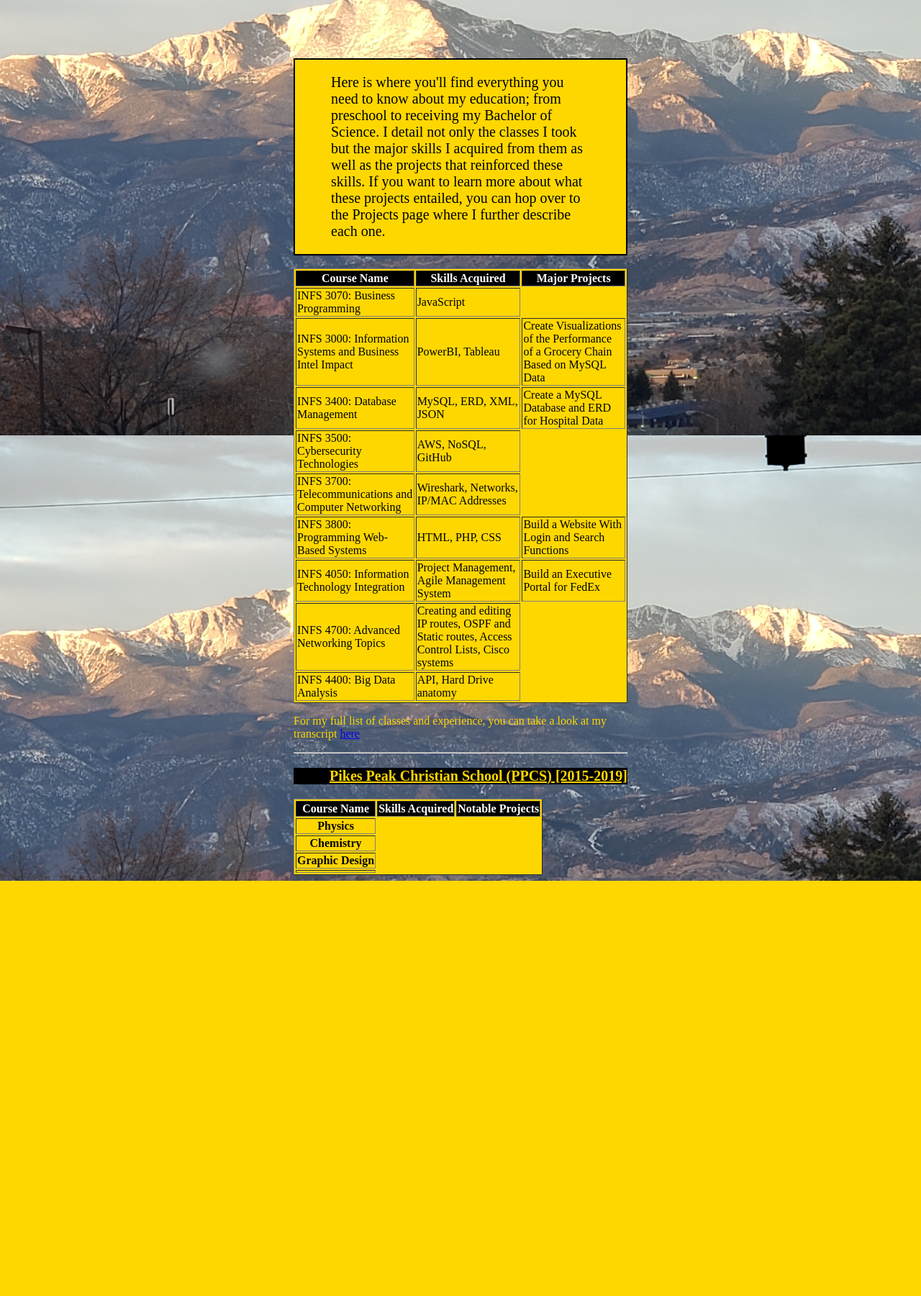
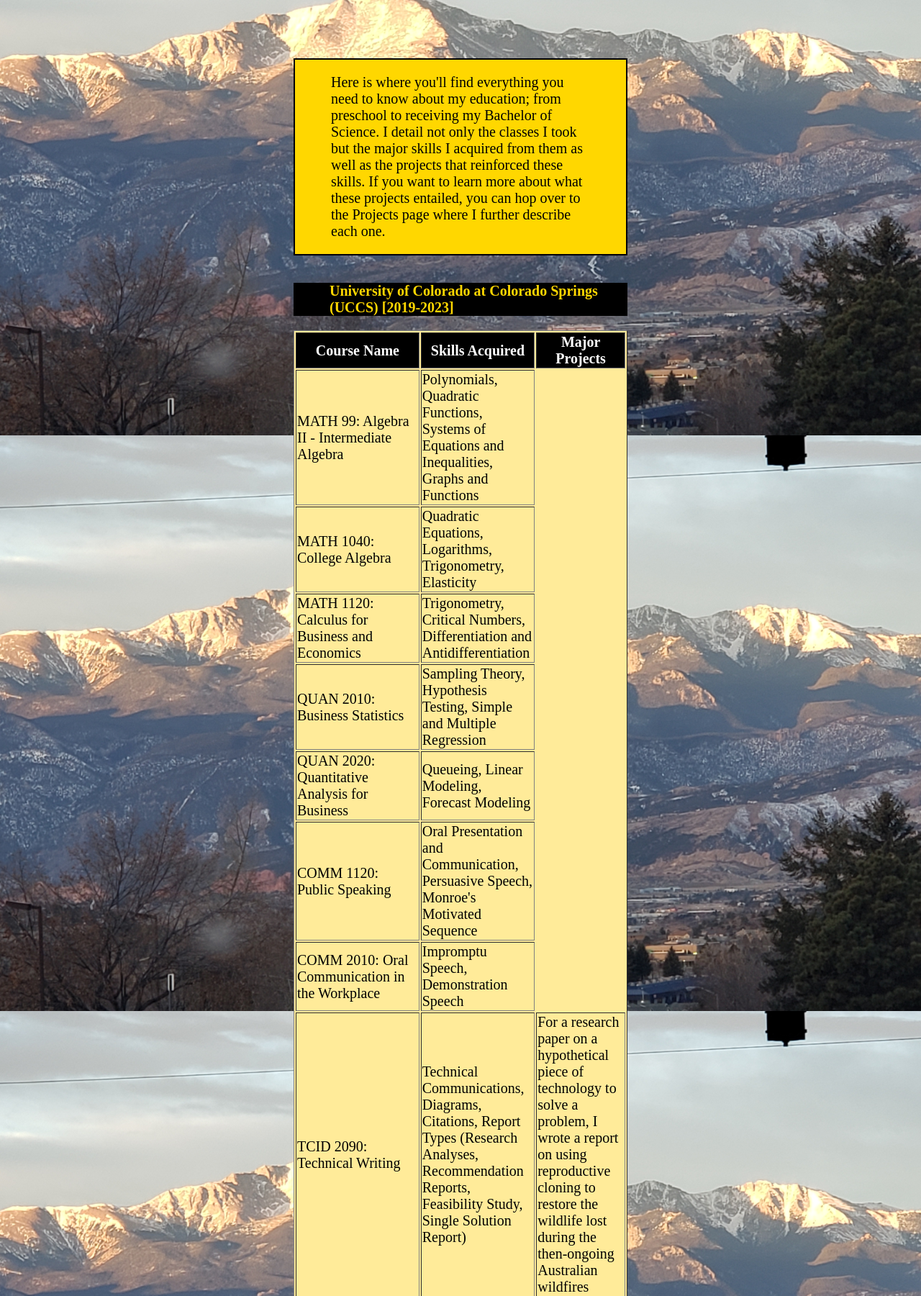
Before and after one commit to jawells7/My-Website, a PHP site: page /education.php in a window 1280 px wide. Shown: the part 195-1996 px from the top of the page at 72% size. Before the commit the page ends 1419 px from the top, so only its background shows below. Run offline with PHP 8.4, Linux system fonts and the light colour scheme; lists and menus that the app fills with data are empty.

Commit message:
Update education.php

```diff
--- a/education.php
+++ b/education.php
@@ -6,10 +6,42 @@
 </head>
 
 <div class="title">
-	<p><u>My Education</u></p>
+	<p>My Education</p>
 </div>
 
 <body>
+	<div class="header">
+
+		<div class="menu">
+			<div class="submenu">
+				<a href="Index.html"><button class="dropbtn">Home</button></a>
+			</div>
+
+			<div class="submenu">
+				<a href="education.html"><button class="dropbtn">Education</button></a>
+			</div>
+
+			<div class="submenu">
+				<a href="projects.html"><button class="dropbtn">Projects</button></a>
+			</div>
+
+			<div class="submenu">
+				<a href="work.html"><button class="dropbtn">Work</button></a>
+			</div>
+
+			<div class="submenu">
+				<a href="about.html"><button class="dropbtn">About</button></a>
+			</div>
+
+			<div class="submenu">
+				<a href="mailto:jakewells9@proton.me"><button class="dropbtn">Contact</button></a>
+			</div>
+
+			<div class="submenu">
+				<a href="https://www.linkedin.com/in/jake-wells-440a931b5/"><button class="dropbtn">LinkedIn</button></a>
+			</div>
+		</div>
+	</div>
 
 	<div class="main">
 		<div class="textbox">
@@ -18,11 +50,55 @@
 		<br>
 
 		<span class="content">
-			<table border="1" style="background-color: #FFD700; color:black">
+			<div class="title2">
+				<p><b>University of Colorado at Colorado Springs (UCCS) [2019-2023]</b></p>
+			</div>
+			<table border="1" style="background-color: #ffeb99; color:black; font-size:20px;">
 				<tr style="background-color:black; color:white">
 					<th>Course Name</th>
 					<th>Skills Acquired</th>
 					<th>Major Projects</th>
+				</tr>
+
+				<tr>
+					<td>MATH 99: Algebra II - Intermediate Algebra</td>
+					<td>Polynomials, Quadratic Functions, Systems of Equations and Inequalities, Graphs and Functions</td>
+				</tr>
+
+				<tr>
+					<td>MATH 1040: College Algebra</td>
+					<td>Quadratic Equations, Logarithms, Trigonometry, Elasticity</td>
+				</tr>
+
+				<tr>
+					<td>MATH 1120: Calculus for Business and Economics</td>
+					<td>Trigonometry, Critical Numbers, Differentiation and Antidifferentiation</td>
+				</tr>
+
+				<tr>
+					<td>QUAN 2010: Business Statistics</td>
+					<td>Sampling Theory, Hypothesis Testing, Simple and Multiple Regression</td>
+				</tr>
+
+				<tr>
+					<td>QUAN 2020: Quantitative Analysis for Business</td>
+					<td>Queueing, Linear Modeling, Forecast Modeling</td>
+				</tr>
+
+				<tr>
+					<td>COMM 1120: Public Speaking</td>
+					<td>Oral Presentation and Communication, Persuasive Speech, Monroe's Motivated Sequence</td>
+				</tr>
+
+				<tr>
+					<td>COMM 2010: Oral Communication in the Workplace</td>
+					<td>Impromptu Speech, Demonstration Speech</td>
+				</tr>
+
+				<tr>
+					<td>TCID 2090: Technical Writing</td>
+					<td>Technical Communications, Diagrams, Citations, Report Types (Research Analyses, Recommendation Reports, Feasibility Study, Single Solution Report)</td>
+					<td>For a research paper on a hypothetical piece of technology to solve a problem, I wrote a report on using reproductive cloning to restore the wildlife lost during the then-ongoing Australian wildfires</td>
 				</tr>
 
 				<tr>
@@ -44,7 +120,7 @@
 
 				<tr>
 					<td>INFS 3500: Cybersecurity Technologies</td>
-					<td>AWS, NoSQL, GitHub</td>
+					<td>AWS, NoSQL, GitHub, Viruses/Malware</td>
 				</tr>
 
 				<tr>
@@ -55,18 +131,19 @@
 				<tr>
 					<td>INFS 3800: Programming Web-Based Systems</td>
 					<td>HTML, PHP, CSS</td>
-					<td>Build a Website With Login and Search Functions</td>
+					<td><a href="projects.php">Build a Website With Login and Search Functions</a></td>
 				</tr>
 
 				<tr>
 					<td>INFS 4050: Information Technology Integration</td>
 					<td>Project Management, Agile Management System</td>
-					<td>Build an Executive Portal for FedEx</td>
+					<td><a href="projects.php">Build an Executive Portal for FedEx</a></td>
 				</tr>
 
 				<tr>
 					<td>INFS 4700: Advanced Networking Topics</td>
 					<td>Creating and editing IP routes, OSPF and Static routes, Access Control Lists, Cisco systems</td>
+					<td>Connecting 8 Cisco Routers With Static and OSPF Routes and Successfully Pinging All of Them</td>
 				</tr>
 
 				<tr>
@@ -74,13 +151,13 @@
 					<td>API, Hard Drive anatomy</td>
 				</tr>
 			</table>
-			<p style="color:#FFD700;">For my full list of classes and experience, you can take a look at my transcript <a href="Transcript.pdf" target="_new">here</a></p>
+			<p style="color:#FFD700;">For my full list of classes and experience, you can take a look at my transcript <a style="color:#FFD700;" href="Transcript.pdf" target="_new">here</a></p>
 			<hr>
 
 			<div class="title2">
-				<p><b><u>Pikes Peak Christian School (PPCS) [2015-2019]</u></b></p>
+				<p><b>Pikes Peak Christian School (PPCS) [2015-2019]</b></p>
 			</div>
-			<table border="1" style="background-color: #FFD700; color:black">
+			<table border="1" style="background-color: #ffeb99; color:black; font-size:20px">
 				<tr style="background-color:black; color:white">
 					<th>Course Name</th>
 					<th>Skills Acquired</th>
@@ -88,19 +165,24 @@
 				</tr>
 
 				<tr>
-					<th>Physics</th>
+					<td>Physics</td>
+					<td>Velocity, Centripal/Centrifugal forces, Volume, Pressure</td>
 				</tr>
 
 				<tr>
-					<th>Chemistry</th>
+					<td>Chemistry</td>
+					<td>Elements, Balancing Chemical Equations</td>
 				</tr>
 
 				<tr>
-					<th>Graphic Design</th>
+					<td>Graphic Design</td>
+					<td>Photoshop</td>
 				</tr>
 
 				<tr>
-					<th>
+					<td>Statistics</td>
+					<td>Standard Deviation, Variance</td>
+				</tr>
 			</table>
 		</span>
 	</div>
```
